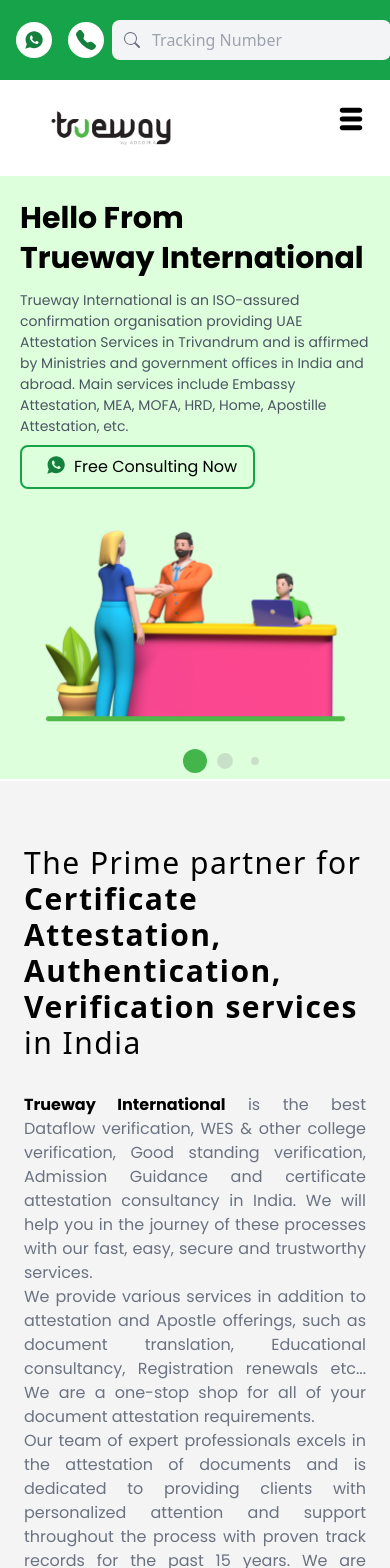
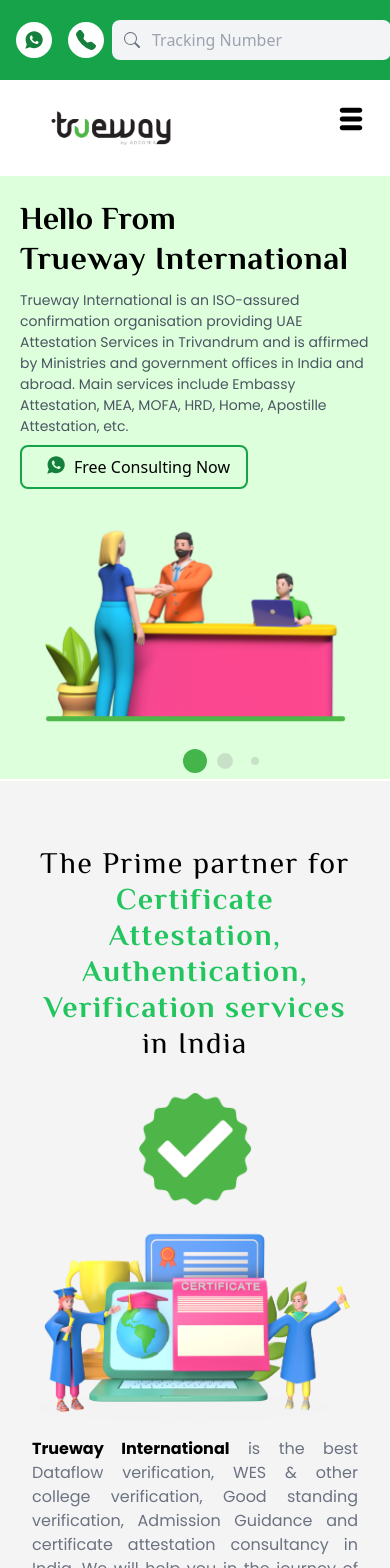
Before and after one commit to Truwayinternational/Trueway-Website, a React (Create React App) app: page / in a window 390 px wide. Shown: the top 1568 px of the page. Built offline with nearby package versions, Linux system fonts and the light colour scheme.

Commit message:
responsive hero section

```diff
--- a/package.json
+++ b/package.json
@@ -11,6 +11,7 @@
     "react": "^18.2.0",
     "react-countup": "^6.4.2",
     "react-dom": "^18.2.0",
+    "react-headroom": "^3.2.1",
     "react-icons": "^4.10.1",
     "react-multi-carousel": "^2.8.4",
     "react-router-dom": "^6.15.0",
--- a/src/Components/Forms/GetinTouch.jsx
+++ b/src/Components/Forms/GetinTouch.jsx
@@ -25,7 +25,7 @@ function GetinTouch() {
   return (
     <>
         <div className='w-full h-full flex justify-center items-centre'>
-            <div className='m-auto bg-zinc-200 w-full lg:w-2/3 mx-10 p-10  rounded-2xl'>
+            <div className='m-auto bg-zinc-200  max-w-[1240px] lg:w-2/3 mx-10 p-10  rounded-2xl'>
                 <h1 className='font-bold text-3xl subpixel-antialiased text-center'> Write to us </h1>
                 <div className='my-10 '>
                     <form className='m-auto' action="" onSubmit={handleSubmit}>
--- a/src/Pages/Home/Hero.jsx
+++ b/src/Pages/Home/Hero.jsx
@@ -6,12 +6,15 @@ import heroImg from '../../Assets/heroImg.png'
 function Hero() {
   return (
     <div className='w-full h-full bg-zinc-100 flex flex-col justify-between'>
-        <div className="grid md:grid-cols-2 max-w-[1240px] m-auto">
-            <div className='flex flex-col justify-center md:items-start w-full px-2 py-4 md:pl-16'>
-                <h2 className='pt-12 pb-8 px-4 text-3xl md:text-4xl tracking-wider md:leading-snug '>
-                The Prime partner for<b> Certificate Attestation, Authentication,<br /> Verification services </b> in India
+        <div className="grid lg:grid-cols-2 max-w-[1240px] m-auto">
+            <div className='flex flex-col justify-center md:items-start w-full px-5 py-4 lg:pl-16'>
+                <h2 className='pt-12 pb-8 px-3 text-3xl md:text-5xl lg:text-4xl tracking-wider md:leading-snug text-center lg:text-start font-[Philosopher] md:px-[100px] lg:px-4'>
+                The Prime partner for<b className='text-green-500 lg:text-black text-'> Certificate Attestation, Authentication,<br /> Verification services </b> in India
                 </h2>
-                <p className='font-poppins text-1xl text-justify px-4 text-gray-500'>
+                <div className='md:flex  items-center lg:hidden'>
+                  <img className='w-full md:px-12 lg:p-5 lg:pt-48' src={heroImg} alt="MainImage..." />
+                </div>
+                <p className='font-poppins text-1xl text-justify px-3 text-gray-500'>
                 <strong className='text-black'>Trueway International</strong> is the best Dataflow verification, WES & other college verification, Good standing verification, Admission Guidance and certificate attestation consultancy in  India. We will help you in the journey of these processes with our fast, easy, secure and  trustworthy services.<br />
                 We provide various services in addition to attestation and Apostle offerings, such as document translation, Educational consultancy, Registration renewals etc... We are a one-stop shop for all of your document attestation requirements.
                 <br/>
@@ -21,8 +24,8 @@ function Hero() {
                 </p>
                 <button className='mx-4 my-6 py-3 sm:w-[25%]  border-2 bg-green-500 hover:bg-green-700 text-white rounded-lg'> Read More </button>
             </div>
-            <div>
-                <img className='w-full md:p-5 md:pt-48' src={heroImg} alt="MainImage..." />
+            <div className='hidden lg:block'>
+                <img className='w-full lg:p-5 lg:pt-48' src={heroImg} alt="MainImage..." />
             </div>
         </div>
     </div>
--- a/src/Pages/Home/HomeSlider.jsx
+++ b/src/Pages/Home/HomeSlider.jsx
@@ -32,13 +32,16 @@ function HomeSlider() {
         "--swiper-pagination-bullet-inactive-opacity": ".3",
         "--swiper-pagination-bullet-size": "5px",
         "--swiper-pagination-bullet-width": "1px",
-        "--swiper-pagination-bullet-horizontal-gap": "8px"
+        "--swiper-pagination-bullet-horizontal-gap": "3px"
       }}
       modules={[Navigation, Pagination]}
       className="relative group w-full h-full"
       spaceBetween={50}
       slidesPerView={1}
-      pagination ={{clickable:true}}
+      pagination ={{
+        clickable:true,
+        dynamicBullets: true,
+      }}
       navigation={{
         nextEl: ".button-next-slide",
         prevEl: ".button-prev-slide",
@@ -51,8 +54,8 @@ function HomeSlider() {
         <div className="image relative">
           <img src={slider1} alt="" />
           <div className="title_content absolute top-[20%] left-[6rem] space-y-5">
-            <h3 className='text-[30px]'> Hello From </h3>
-            <h2 className='text-[40px] f-[700]'><b> Trueway International </b></h2>
+            <h2 className='text-[30px] font-Philosopher'> Hello From <br />
+             <b className='text-[40px] f-[700]'> Trueway International </b></h2>
             <p className='font-poppins text-[14px] w-[40%] justify-center text-gray-600'>
               Trueway International is an ISO-assured confirmation organisation providing UAE Attestation Services in Trivandrum and is affirmed by Ministries and government offices in India and abroad. Main services include Embassy Attestation, MEA, MOFA, HRD, Home, Apostille Attestation, etc.
             </p>
@@ -67,8 +70,8 @@ function HomeSlider() {
       <div className="image relative">
           <img src={slider2} alt="slider_2" />
           <div className="title_content absolute top-[20%] left-[6rem] space-y-5">
-            <h3 className='text-[30px]'> Make The Migration</h3>
-            <h2 className='text-[40px] f-[700]'><b>Smooth With Dataflow</b></h2>
+            <h3 className='text-[30px] font-Philosopher'> Make The Migration <br />
+            <b className='text-[40px] f-[700]'>Smooth With Dataflow</b></h3>
             <p className='font-poppins text-[14px] w-[40%] justify-center text-gray-600'>
             For every migration, data flow is significant. The types of dataflow services we provide are DHA, HAAD, MOH, Saudi Arabia, Qatar, Bahrain, Kuwait, Oman, etc. In order to prove the authenticity of the documents you submitted, Dataflow is mandatory.
             </p>
@@ -84,8 +87,7 @@ function HomeSlider() {
       <div className="image relative">
           <img src={slider3} alt="slider_3" />
           <div className="title_content absolute top-[20%] left-[6rem] space-y-5">
-            <h3 className='text-[30px]'> The Complete Option for</h3>
-            <h2 className='text-[40px] f-[700]'><b>Exam Coaching</b></h2>
+            <h3 className='text-[30px] font-[Philosopher]'> The Complete Option for <br/><b className='text-[40px] f-[700]'>Exam Coaching</b></h3>
             <p className='font-poppins text-[14px] w-[40%] justify-center text-gray-600'>
             Trying to achieve the highest scores in the exams to go abroad? For that, you need a complete academic preparation course. We provide coaching for IELTS, OET, and Prometric exams. We teach you the key skills and give you a better understanding of the subject.
             </p>
@@ -100,7 +102,7 @@ function HomeSlider() {
           <img src={slider4} alt="" />
           <div className="title_content absolute top-[20%] left-[6rem] space-y-5">
             {/* <h3 className='text-[30px]'></h3> */}
-            <h2 className='text-[40px] f-[700]'><b>Employment Abroad is the Dream?</b></h2>
+            <h2 className='text-[40px] f-[700] font-[Philosopher]'><b>Employment Abroad is the Dream?</b></h2>
             <p className='font-poppins text-[14px] w-[40%] justify-center text-gray-600'>
             Verification, Attestation, data flow, and many more are needed to get visa approval to fly abroad. All this will make you mad, but with Trueway International, all of these are easy, quick, and trustworthy.
             </p>
--- a/src/Pages/Home/HomeSliderMob.jsx
+++ b/src/Pages/Home/HomeSliderMob.jsx
@@ -38,9 +38,9 @@ function HomeSliderMob() {
         <SwiperSlide className='md:flex items-center object-center'>
         <div className="image relative">
           <img src={slider1} alt="slider_1" className='object-center w-auto'/>
-          <div className=" absolute top-[10px] px-5  font-[poppins]">
-            <h3 className='text-[30px] md:text-[60px] font-bold leading-10 md:leading-normal py-3 md:px-5'> Hello From <br /><text className='md:text-[62px]'>Trueway International</text></h3>
-            <p className='font-poppins md:text-[32px]  text-[14px] w-[100%] md:px-8 justify-center text-gray-600 '>
+          <div className=" absolute top-[10px] px-5 ">
+            <h3 className='text-[32px] md:text-[48px] font-semibold leading-10 md:leading-normal py-3 md:px-5 font-Philosopher'> Hello From <br /><b className='md:text-[60px] tracking-wide'>Trueway International</b></h3>
+            <p className='font-poppins md:text-[30px]  text-[14px] w-[100%] md:px-8 justify-center text-gray-600 '>
               Trueway International is an ISO-assured confirmation organisation providing UAE Attestation Services in Trivandrum and is affirmed by Ministries and government offices in India and abroad. Main services include Embassy Attestation, MEA, MOFA, HRD, Home, Apostille Attestation, etc.
             </p>
             <button className='flex rounded-lg p-2 my-2 px-4  bg-transparent border-solid border-2 border-green-600 md:text-3xl md:p-3 md:m-5 md:my-5'>
@@ -52,9 +52,9 @@ function HomeSliderMob() {
         <SwiperSlide className='flex items-center'>
         <div className="image relative">
           <img src={slider2} alt="slider_2" className='object-center w-auto'/>
-          <div className=" absolute top-[10px] px-5 font-[poppins]">
-            <h3 className='text-[30px] md:text-[60px] font-bold leading-10 md:leading-normal py-3 md:px-5'> Make The Migration<br /><text className='md:text-[62px]'>Smooth With Dataflow</text></h3>
-            <p className='font-poppins md:text-[32px]  text-[14px] w-[100%] md:px-8 justify-center text-gray-600 '>
+          <div className=" absolute top-[10px] px-5 ">
+            <h3 className='text-[32px] md:text-[48px] font-semibold leading-10 md:leading-normal py-3 md:px-5 font-Philosopher'> Make The Migration<br /><b className='md:text-[60px] tracking-wide'>Smooth With Dataflow</b></h3>
+            <p className='font-poppins md:text-[30px]  text-[14px] w-[100%] md:px-8 justify-center text-gray-600 '>
             For every migration, data flow is significant. The types of dataflow services we provide are DHA, HAAD, MOH, Saudi Arabia, Qatar, Bahrain, Kuwait, Oman, etc. In order to prove the authenticity of the documents you submitted, Dataflow is mandatory.
             </p>
             <button className='flex rounded-lg p-2 my-2 px-4  bg-transparent border-solid border-2 border-green-600 md:text-3xl md:p-3 md:m-5 md:my-5'>
@@ -67,7 +67,7 @@ function HomeSliderMob() {
         <div className="image relative">
           <img src={slider3} alt="slider_1" className='object-center w-auto'/>
           <div className=" absolute top-[10px] px-5 font-[poppins]">
-            <h3 className='text-[30px] md:text-[60px] font-bold leading-10 md:leading-normal py-3 md:px-5'>The Complete Option for Exam Coaching</h3>
+            <h3 className='text-[32px] md:text-[58px] font-bold leading-10 md:leading-normal py-3 md:px-5 font-Philosopher'>The Complete Option for Exam Coaching</h3>
             <p className='font-poppins md:text-[32px]  text-[14px] w-[100%] md:px-8 justify-center text-gray-600 '>
             Trying to achieve the highest scores in the exams to go abroad? For that, you need a complete academic preparation course. We provide coaching for IELTS, OET, and Prometric exams. We teach you the key skills and give you a better understanding of the subject.
             </p>
@@ -81,7 +81,7 @@ function HomeSliderMob() {
         <div className="image relative">
           <img src={slider4} alt="slider_4" className='object-center w-auto'/>
           <div className=" absolute top-[10px] px-5 font-[poppins]">
-            <h3 className='text-[30px] md:text-[60px] font-bold leading-10 md:leading-normal py-3 md:px-5'> Employment Abroad is the Dream?<br /><text className='md:text-[62px]'></text></h3>
+            <h3 className='text-[32px] md:text-[58px] font-bold leading-10 md:leading-normal py-3 md:px-5 font-Philosopher'> Employment Abroad is the Dream?</h3>
             <p className='font-poppins md:text-[32px]  text-[14px] w-[100%] md:px-8 justify-center text-gray-600 '>
             Verification, Attestation, data flow, and many more are needed to get visa approval to fly abroad. All this will make you mad, but with Trueway International, all of these are easy, quick, and trustworthy.
             </p>
--- a/src/Pages/Home/OurVideos.jsx
+++ b/src/Pages/Home/OurVideos.jsx
@@ -53,7 +53,7 @@ function OurVideos(props) {
           </h1>
         </div>
 
-          <div className="flex flex-row my-16 w-full m-auto  pr-4  carousel scroll-smooth px-5 items-center justify-start overflow-x-auto overflow-y-hidden ">
+          <div className="flex flex-row my-16 w-full m-auto  pr-4  carousel scroll-smooth px-5 items-center justify-start overflow-x-auto overflow-y-hidden max-w-[1240px]">
           {youtubeSlides.map((video, index) => (
             <div key={index} className='flex m-auto md:mx-5'>
 
--- a/src/Pages/Home/WhyTruewayCard.jsx
+++ b/src/Pages/Home/WhyTruewayCard.jsx
@@ -112,11 +112,11 @@ function WhyTruewayCard() {
         superLargeDesktop: {
           // the naming can be any, depends on you.
           breakpoint: { max: 4000, min: 2000 },
-          items: 8
+          items: 4
         },
         desktop: {
           breakpoint: { max: 2000, min: 1094 },
-          items: 5
+          items: 4
         },
         tablet: {
           breakpoint: { max: 1024, min: 464 },
@@ -129,7 +129,7 @@ function WhyTruewayCard() {
     };
 
   return (
-        <div className="mx-auto md:px-20 my-10 ">
+        <div className="mx-auto md:px-20 my-10 max-w-[1240px]">
             <Carousel responsive={responsive}>
                 {TruewayCard.map((value, index) => (
                     <div key={index} className="flex flex-col bg-green-100  gap-x-6 h-auto sm:w-52 py-5 rounded-2xl ">
--- a/src/index.css
+++ b/src/index.css
@@ -1,4 +1,6 @@
 @import url('https://fonts.googleapis.com/css2?family=Poppins:wght@100;200;300;400;500;600;700;800;900&display=swap');
+
+@import url('https://fonts.googleapis.com/css2?family=Philosopher:wght@400;700&family=Poppins:wght@100;200;300;400;500;600;700;800;900&display=swap');
 
 @tailwind base;
 @tailwind components;
--- a/tailwind.config.js
+++ b/tailwind.config.js
@@ -23,7 +23,8 @@ module.exports = {
     },
     extend: {
       fontFamily: {
-        poppins: ["Poppins", "sans-serif"]
+        poppins: ["Poppins", "sans-serif"],
+        Philosopher: ["Philosopher"]
       }
     }
   },
```
Also changed, not shown: src/Pages/Home/OurBlogs.jsx (+6 -4 lines), 1 other file (tests, documents, lock files or other folders).
